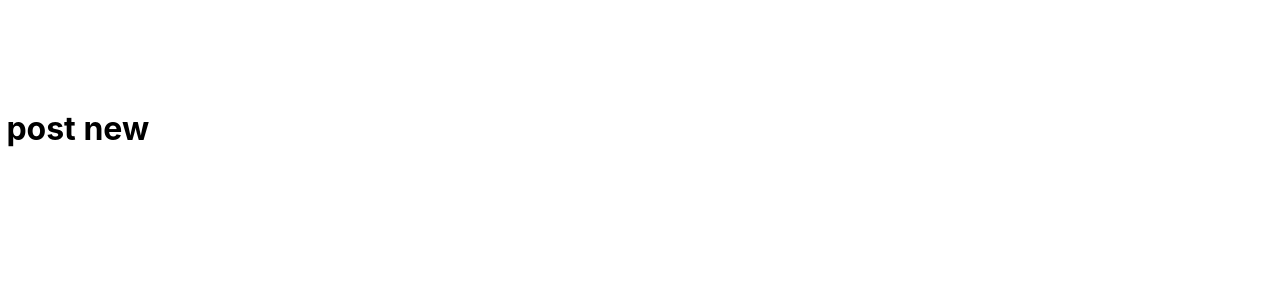
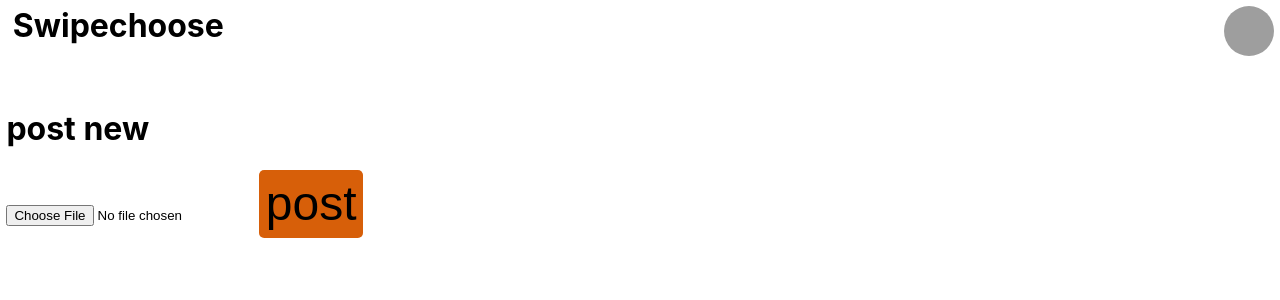
Before and after one commit to divear/swipechoose-site, a Next.js app: page /novy in a window 1280 px wide. Shown: the top 300 px of the page. Built offline with nearby package versions, Linux system fonts and the light colour scheme; grey boxes are pictures that could not be loaded.

Commit message:
button styling

```diff
--- a/pages/novy.tsx
+++ b/pages/novy.tsx
@@ -1,9 +1,15 @@
 import React from "react";
+import Meta from "../components/Meta";
+import Nav from "../components/Nav";
 
 function Novy() {
 	return (
 		<div className="content">
+			<Nav />
+			<Meta title="Swipechoose" />
 			<h1>post new </h1>
+			<input type="file" />
+			<button>post</button>
 		</div>
 	);
 }
--- a/styles/globals.css
+++ b/styles/globals.css
@@ -1,3 +1,8 @@
+:root {
+	--fr: white;
+	--bg: blue;
+	--sec: rgb(215, 95, 9);
+}
 html,
 body {
 	padding: 0;
@@ -88,7 +93,18 @@ a {
 button {
 	cursor: pointer;
 	font-size: 1rem;
+	border: none;
+	background-color: var(--sec);
+	font-size: 3rem;
+	border-radius: 0.4vw;
+	padding: 0.5vw;
 }
+button:hover {
+	border-radius: 0.2vw;
+	padding: 0.51vw;
+	filter: grayscale(0.2);
+}
+
 .bigText {
 	font-size: 5rem;
 	text-align: center;
```
